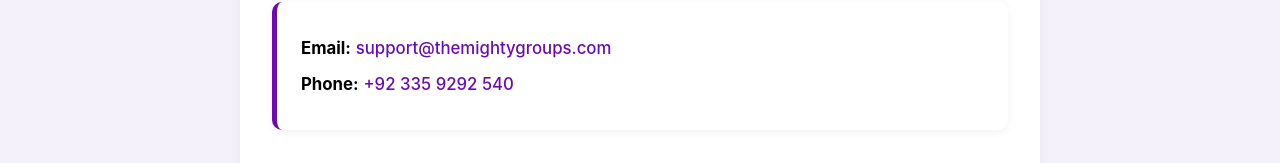
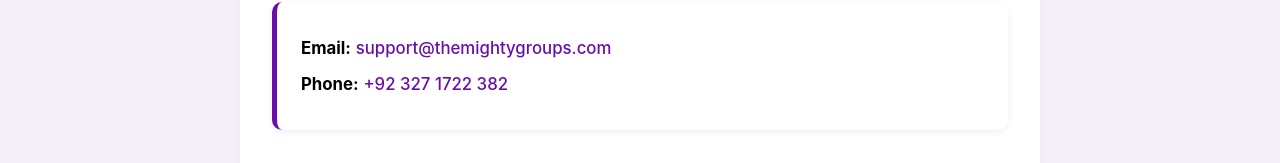
Before and after one commit to BilalKhan772/travelapp, a React (Create React App) app in the folder frontend/: page /support in a window 1280 px wide. Shown: the part 376-539 px from the top of the page. Built offline with nearby package versions, Linux system fonts and the light colour scheme.

Commit message:
Added new features

```diff
--- a/frontend/src/pages/About.jsx
+++ b/frontend/src/pages/About.jsx
@@ -2,7 +2,7 @@
 import './About.css';
 
 const About = () => {
-  const whatsappLink = 'https://wa.me/923359292540'; // replace with real WhatsApp number
+  const whatsappLink = 'https://wa.me/923271722382'; // replace with real WhatsApp number
 
   return (
     <div className="about-container">
--- a/frontend/src/pages/Support.jsx
+++ b/frontend/src/pages/Support.jsx
@@ -14,7 +14,7 @@
 
         <div className="contact-box">
           <p><strong>Email:</strong> <a href="mailto:support@themightygroups.com">support@themightygroups.com</a></p>
-          <p><strong>Phone:</strong> <a href="tel:+923359292540">+92 335 9292 540</a></p>
+          <p><strong>Phone:</strong> <a href="tel:+923271722382">+92 327 1722 382</a></p>
         </div>
 
         <p className="final-msg">
```
